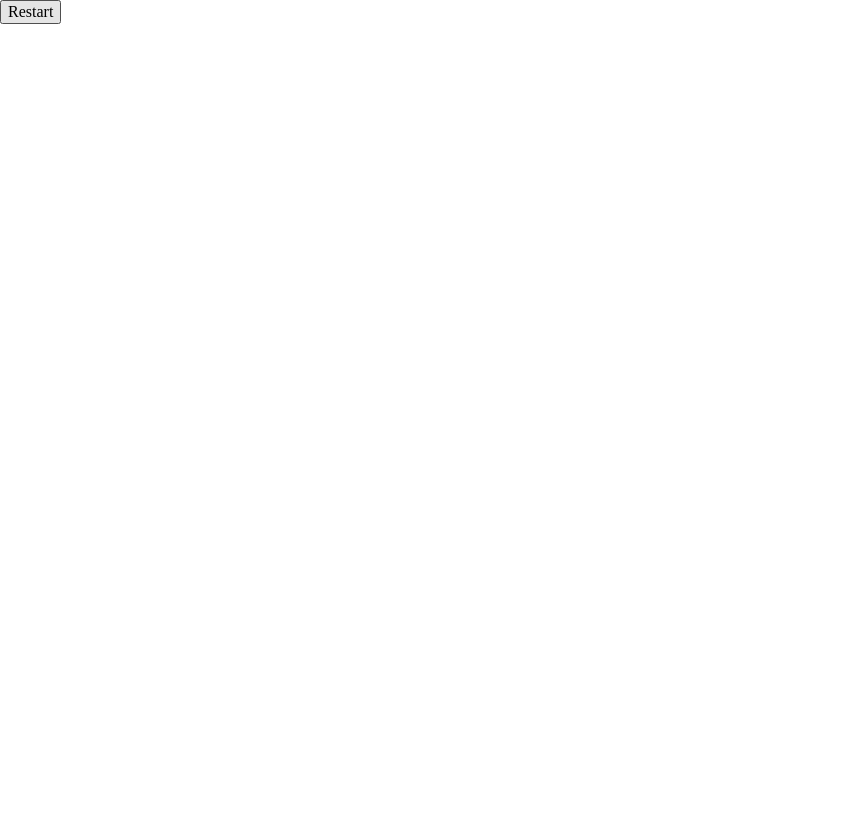
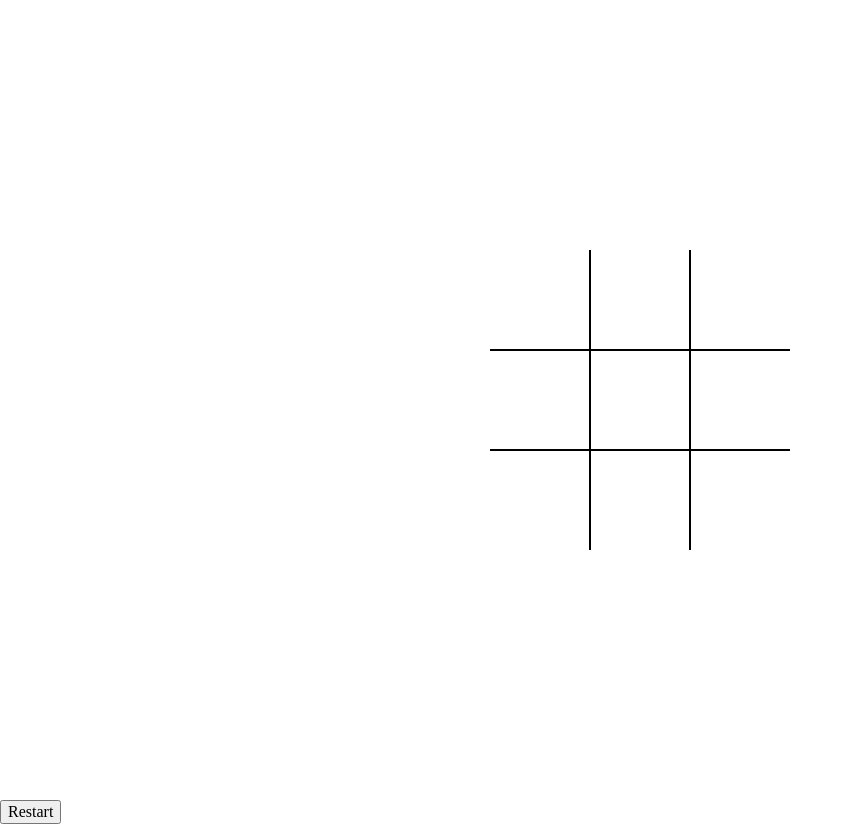
Before and after one commit to gensuta/100devs-tictactoe, a plain HTML site: page index.html in a window 1280 px wide. Shown: the whole page, without its empty margins (0-853 px from the left). Before the commit the page ends 800 px from the top, so only its background shows below. Drawn offline with Linux system fonts and the light colour scheme.

Commit message:
added css to make tictactoe board

```diff
--- a/css/style.css
+++ b/css/style.css
@@ -3,21 +3,66 @@
 /*******************************************/
 
 /* Box Model Hack */
-*{
+*, *::after, *::before {
   box-sizing: border-box;
 }
 
+:root {
+  --cell-size: 100px;
+  --mark-size: calc(var(--cell-size)* .9);
+}
 /******************************************
 /* LAYOUT
 /*******************************************/
 
-.custom-center{
+/* .custom-center{
     height: 200px;
     display: flex;
     align-items: center;
     justify-content: center;
+} */
+
+.board {
+  width: 100vw;
+  height: 100vh;
+  display: grid;
+  justify-content: center;
+  justify-items: center;
+  align-items: center;
+  align-content: center;
+  grid-template-columns: repeat(3, auto)
 }
 
+.cell{
+  width: var(--cell-size);
+  height: var(--cell-size);
+  border: 1px solid black;
+  display: flex;
+  justify-content: center;
+  align-items: center;
+  position: relative;
+  cursor: pointer;
+}
+
+.cell:first-child,
+.cell:nth-child(2),
+.cell:nth-child(3){
+  border-top: none;
+}
+
+.cell:nth-child(3n + 1) {
+  border-left: none;
+}
+
+.cell:nth-child(3n + 3){
+  border-right: none;
+}
+
+.cell:last-child,
+.cell:nth-child(8),
+.cell:nth-child(7){
+  border-bottom: none;
+}
 /******************************************
 /* ADDITIONAL STYLES
 /*******************************************/
--- a/index.html
+++ b/index.html
@@ -5,7 +5,7 @@
     	<meta name="description" content="This is where your description goes">
     	<meta name="keywords" content="one, two, three">
 
-		<title>Title in the tab</title>
+		<title>Tic Tac Toe</title>
 
 		<!-- external CSS link -->
 		<link rel="stylesheet" href="css/normalize.css">
```
